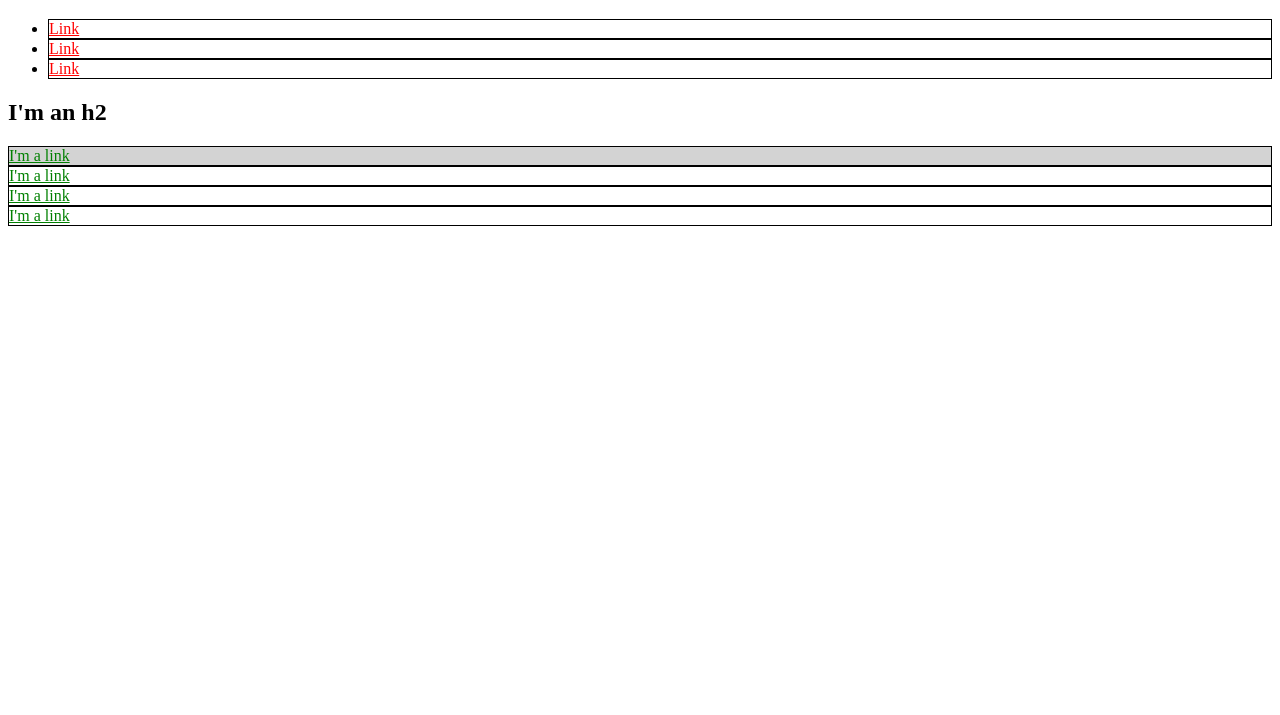
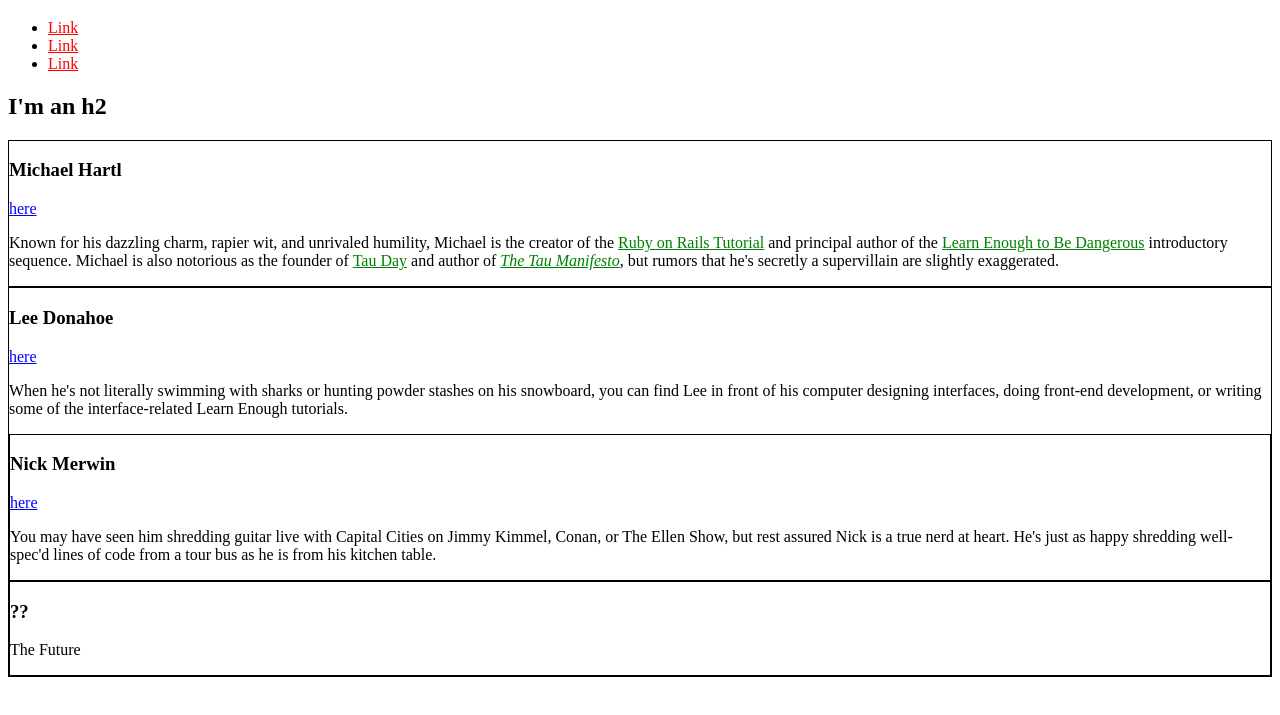
Before and after one commit to timdennis58/timdennis.github.io, a plain HTML site: page index.html in a window 1280 px wide. Shown: the part 61-776 px from the top of the page. Drawn offline with Linux system fonts and the light colour scheme.

Commit message:
style links add classes

```diff
--- a/index.html
+++ b/index.html
@@ -5,27 +5,25 @@
     <meta charset="utf-8">
 
 <style>
+/* GLOBAL STYLES */
   a {
     color: red;
   }
-  li a {
-    color: red;
+
+/* SOCIAL STYLES */
+  .social-link {
+    color: blue;
   }
-  li {
+/* BIO STYLES */
+  .bio-box {
     border: 1px solid black;
     }
-  #exec-bio {
-    background-color: lightgray;
-  }
-    .bio-box {
-     border: 1px solid black;
 
-    }
-    .bio-box a {
+  .bio-copy a {
     color: green;
   }
 
-  }
+
 </style>
 
 
@@ -33,7 +31,6 @@
   </head>
   <body>
       <h1>I'm an h1</h1>
-  <div>
       <ul>
         <li>
           <a href="https://example.com/">Link</a>
@@ -45,19 +42,56 @@
           <a href="https://example.com/">Link</a>
         </li>
       </ul>
+      <h2>I'm an h2</h2>
+    <div class="bio-box">
+    <h3>Michael Hartl</h3>
+    <a href="https://twitter.com/mhartl" class="social-link">here</a>
+      <div class="bio-copy">
+        <p>
+          Known for his dazzling charm, rapier wit, and unrivaled humility,
+          Michael is the creator of the
+          <a href="https://www.railstutorial.org/">Ruby on Rails
+          Tutorial</a> and principal author of the
+          <a href="https://learnenough.com/">
+          Learn Enough to Be Dangerous</a> introductory sequence. Michael
+          is also notorious as the founder of
+          <a href="http://tauday.com/">Tau Day</a> and author of
+          <a href="http://tauday.com/tau-manifesto"><em>The Tau
+          Manifesto</em></a>, but rumors that he's secretly a supervillain
+          are slightly exaggerated.
+        </p>
       </div>
-    <h2>I'm an h2</h2>
-    <div id="exec-bio" class="bio-box">
-      <a href="https://example.com/">I'm a link</a>
     </div>
     <div class="bio-box">
-      <a href="https://example.com/">I'm a link</a>
+    <h3>Lee Donahoe</h3>
+    <a href="https://twitter.com/leedonahoe" class="social-link">here</a>
+      <div class="bio-copy">
+        <p>
+          When he's not literally swimming with sharks or hunting powder stashes on
+          his snowboard, you can find Lee in front of his computer designing
+          interfaces, doing front-end development, or writing some of the
+          interface-related Learn Enough tutorials.
+        </p>
+      </div>
+    <div>
+    <div class="bio-box">
+    <h3>Nick Merwin</h3>
+    <a href="https://twitter.com/nickmerwin" class="social-link">here</a>
+     <div class="bio-copy">
+        <p>
+          You may have seen him shredding guitar live with Capital Cities on Jimmy
+          Kimmel, Conan, or The Ellen Show, but rest assured Nick is a true nerd at
+          heart. He's just as happy shredding well-spec'd lines of code from a tour
+          bus as he is from his kitchen table.
+        </p>
+    </div>
   </div>
       <div class="bio-box">
-      <a href="https://example.com/">I'm a link</a>
-    </div>
-    <div class="bio-box">
-      <a href="https://example.com/">I'm a link</a>
+        <h3>??</h3>
+        <p>
+          The Future
+        </p>
       </div>
     </body>
   </html>
+</html>
```
Lines whose indentation alone changed are shown as unchanged.
